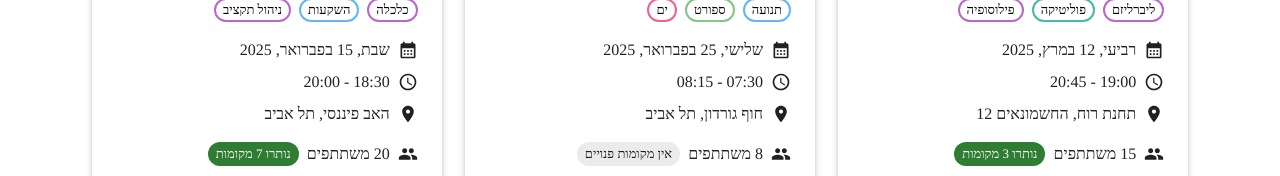
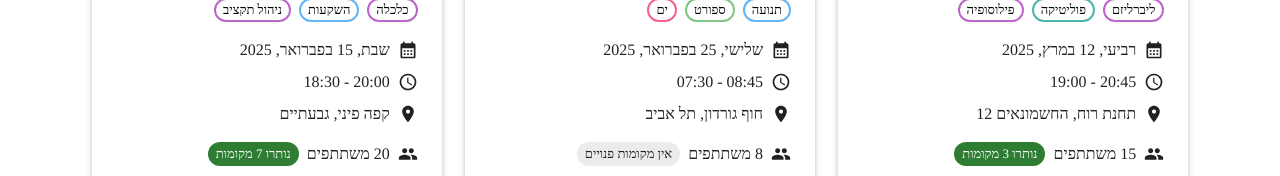
Before and after one commit to onniaa/offsite, a React (Create React App) app: page / in a window 1280 px wide. Shown: the part 432-608 px from the top of the page. Built offline with nearby package versions, Linux system fonts and the light colour scheme.

Commit message:
fix time order

```diff
--- a/src/course-card.js
+++ b/src/course-card.js
@@ -119,7 +119,7 @@ export const CourseCard = ({ course, selectedTag, setSelectedTag }) => {
 					</Box>
 					<Box sx={{ display: 'flex', alignItems: 'center', gap: 1 }}>
 						<AccessTimeIcon fontSize="small" />
-						<Typography variant={bodyVariant}>{course.time}</Typography>
+						<Typography variant={bodyVariant}>{course.endTime} - {course.startTime}</Typography>
 					</Box>
 					<Box sx={{ display: 'flex', alignItems: 'center', gap: 1 }}>
 						<LocationOnIcon fontSize="small" />
--- a/src/course.js
+++ b/src/course.js
@@ -35,7 +35,8 @@ const CoursePage = () => {
 		description,
 		duration,
 		startDate,
-		time,
+		startTime,
+		endTime,
 		location,
 		price,
 		image,
@@ -120,7 +121,7 @@ const CoursePage = () => {
 
 				<DetailSection title='מספר מפגשים' value={duration} />
 				<DetailSection title='תאריך התחלה' value={startDate} />
-				<DetailSection title='שעה' value={time} />
+				<DetailSection title='שעה' value={`${endTime} - ${startTime}`} />
 				<DetailSection title='מיקום' value={location} />
 				<DetailSection title='מחיר' value={`${price}*`} />
 
--- a/src/courses-catalog.js
+++ b/src/courses-catalog.js
@@ -14,7 +14,8 @@ export const courses = [
 		duration: 7,
 		startDate: 'רביעי, 12 במרץ, 2025',
 		startDateEn: '2025-03-12',
-		time: '19:00 - 20:45',
+		startTime: '19:00',
+		endTime: '20:45',
 		location: 'תחנת רוח, החשמונאים 12',
 		spots: {
 			total: 15,
@@ -37,7 +38,8 @@ export const courses = [
 		duration: 4,
 		startDate: 'שלישי, 25 בפברואר, 2025',
 		startDateEn: '2025-02-25',
-		time: '07:30 - 08:15',
+		startTime: '07:30',
+		endTime: '08:45',
 		location: 'חוף גורדון, תל אביב',
 		spots: {
 			total: 8,
@@ -60,7 +62,8 @@ export const courses = [
 		duration: 5,
 		startDate: 'שני, 5 בפברואר, 2025',
 		startDateEn: '2025-02-05',
-		time: '18:00 - 19:30',
+		startTime: '18:00',
+		endTime: '19:30',
 		location: 'בית הסופרים, תל אביב',
 		spots: {
 			total: 10,
@@ -83,7 +86,8 @@ export const courses = [
 		duration: 8,
 		startDate: 'שבת, 20 בינואר, 2025',
 		startDateEn: '2025-01-20',
-		time: '07:00 - 08:00',
+		startTime: '07:00',
+		endTime: '08:00',
 		location: 'חוף ירושלים, תל אביב',
 		spots: {
 			total: 20,
@@ -106,7 +110,8 @@ export const courses = [
 		duration: 6,
 		startDate: 'שישי, 10 בינואר, 2025',
 		startDateEn: '2025-01-10',
-		time: '20:00 - 21:30',
+		startTime: '20:00',
+		endTime: '21:30',
 		location: 'סלון הספרות, תל אביב',
 		spots: {
 			total: 12,
@@ -129,8 +134,9 @@ export const courses = [
 		duration: 4,
 		startDate: 'שבת, 15 בפברואר, 2025',
 		startDateEn: '2025-02-15',
-		time: '18:30 - 20:00',
-		location: 'האב פיננסי, תל אביב',
+		startTime: '18:30',
+		endTime: '20:00',
+		location: 'קפה פיני, גבעתיים',
 		spots: {
 			total: 20,
 			available: 7,
```
